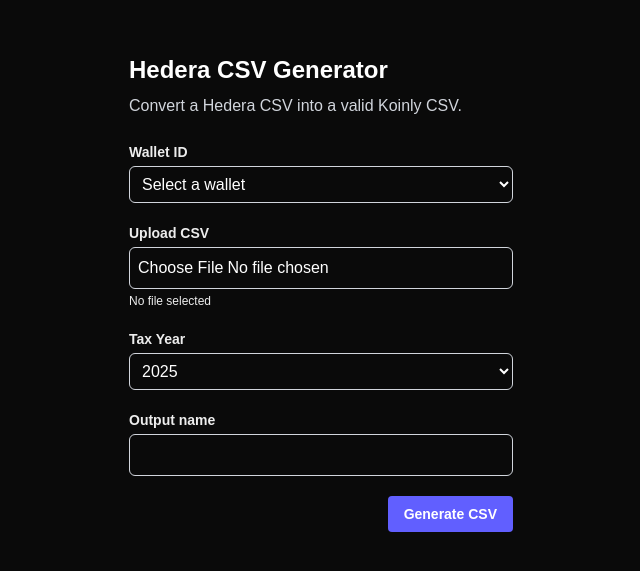
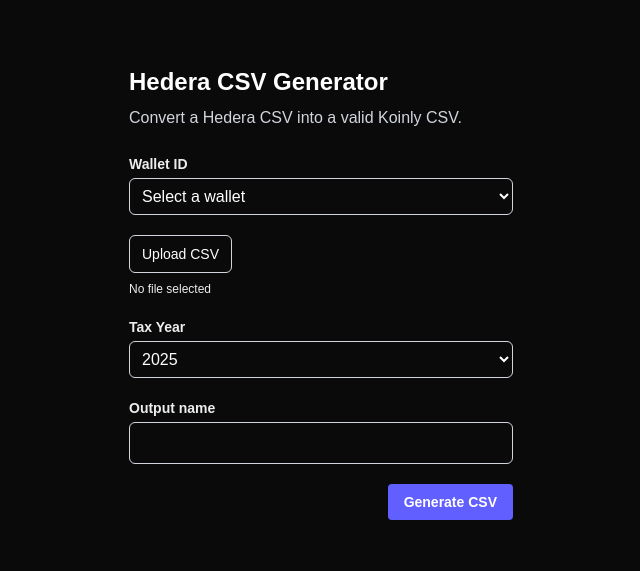
Before and after one commit to florianbar/generate-csv-from-csv, a Next.js app: page /hedera in a window 1280 px wide. Shown: the part 107-678 px from the top of the page, without its empty margins (319-959 px from the left). Built offline with nearby package versions, Linux system fonts and the light colour scheme.

Commit message:
style file uploader

```diff
--- a/src/app/globals.css
+++ b/src/app/globals.css
@@ -32,8 +32,17 @@
 
 input[type="text"],
 input[type="file"],
-select {
+select,
+.custom-file-upload {
   @apply block w-full text-white border border-gray-300 rounded-md p-2;
+}
+
+input[type="file"] {
+  display: none;
+}
+
+.custom-file-upload {
+  @apply inline-block w-auto font-normal px-3;
 }
 
 button {
```
